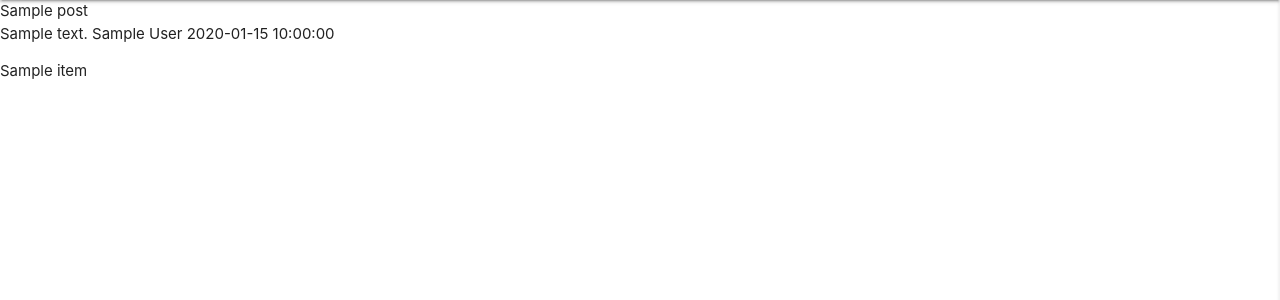
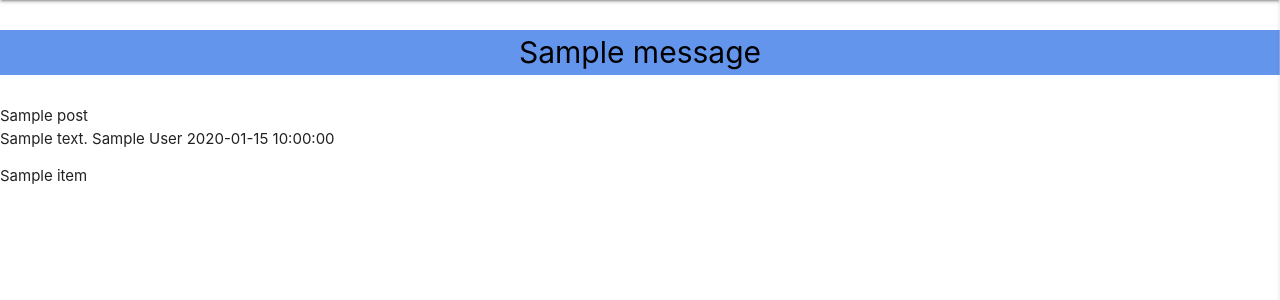
Before and after one commit to AleksandrAtr/wildswimming-ms3, a Flask app: page / in a window 1280 px wide. Shown: the part 64-364 px from the top of the page. Run offline with Flask 3, Linux system fonts and the light colour scheme; one stand-in notice (Sample message) is shown; a database or web service that is not in the repository returns one stand-in record (values such as "Sample title"); some libraries are stand-ins or nearby versions.

Commit message:
add: Flash message display for user's action feedback

```diff
--- a/static/css/style.css
+++ b/static/css/style.css
@@ -6,3 +6,10 @@
 .sidenav {
     width: 150px;
 }
+
+.flash-message {
+    background-color: cornflowerblue;
+    color: black;
+    font-size: 2rem;
+    text-align: center;
+}
--- a/templates/base.html
+++ b/templates/base.html
@@ -44,6 +44,19 @@
             <li><a href="{{ url_for('get_register') }}">Register</a></li>
         </ul>
     </header>
+
+    <section class="flash-message">
+        {% with messages = get_flashed_messages() %}
+            {% if messages %}
+                <ul class="flashes">
+                    {% for message in messages %}
+                        <li>{{ message }}</li>
+                    {% endfor %}
+                </ul>
+            {% endif %}
+        {% endwith %}
+    </section>
+
     <main>
         {% block content %}
         {% endblock %}
```
